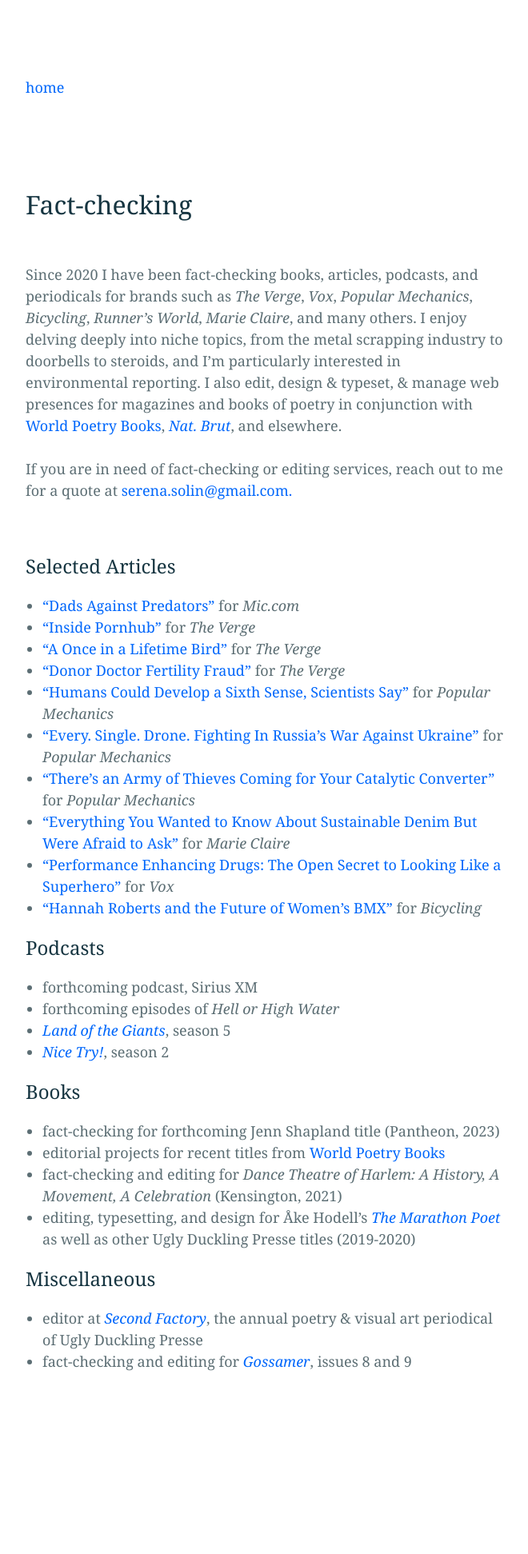
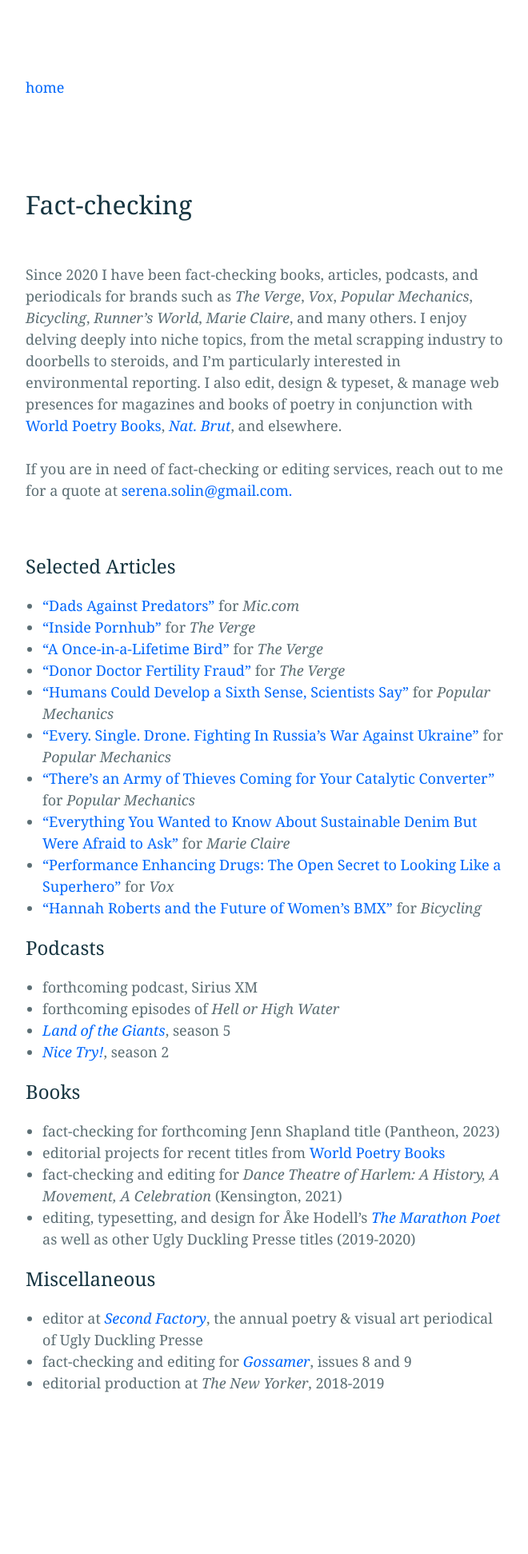
Before and after one commit to bliss-st/ss-website, a Jekyll site: the page built from factchecking.md, in a window 1280 px wide. Shown: the whole page at 80% size, without its empty margins (308-968 px from the left). Built offline with Jekyll 4.4.1, drawn with Linux system fonts in a browser that asks for light colours; before the commit the page ends 1916 px from its top, so only the background shows below that.

Commit message:
Update factchecking.md

```diff
--- a/factchecking.md
+++ b/factchecking.md
@@ -11,7 +11,7 @@
 ## Selected Articles
 * <a href="https://www.mic.com/impact/dads-against-sexual-predators-youtube">"Dads Against Predators"</a> for <em>Mic.com</em>
 * <a href="https://www.theverge.com/c/22925906/pornhub-mindgeek-content-moderation">"Inside Pornhub"</a> for <em>The Verge</em>
-* <a href="https://www.theverge.com/c/23138305/ebird-cornell-lab-birding-climate-change-research">"A Once in a Lifetime Bird"</a> for <em>The Verge</em>
+* <a href="https://www.theverge.com/c/23138305/ebird-cornell-lab-birding-climate-change-research">"A Once-in-a-Lifetime Bird"</a> for <em>The Verge</em>
 * <a href="https://www.theverge.com/c/23157354/doctor-donor-fertility-fraud-ancestry-23andme-dna-test">"Donor Doctor Fertility Fraud"</a> for <em>The Verge</em>
 * <a href="https://www.popularmechanics.com/technology/a36367690/humans-develop-sixth-sense-echolocation/">"Humans Could Develop a Sixth Sense, Scientists Say"</a> for <em>Popular Mechanics</em>
 * <a href="https://www.popularmechanics.com/military/a40298287/drone-fighting-ukraine-war-russia/">"Every. Single. Drone. Fighting In Russia's War Against Ukraine"</a> for <em>Popular Mechanics</em>
@@ -38,3 +38,4 @@
 ## Miscellaneous
 * editor at <em><a href="https://uglyducklingpresse.org/publications/second-factory-issue-three/">Second Factory</a></em>, the annual poetry & visual art periodical of Ugly Duckling Presse
 * fact-checking and editing for <em><a href="https://www.gossamer.co/">Gossamer</a></em>, issues 8 and 9
+* editorial production at <em>The New Yorker</em>, 2018-2019
```
